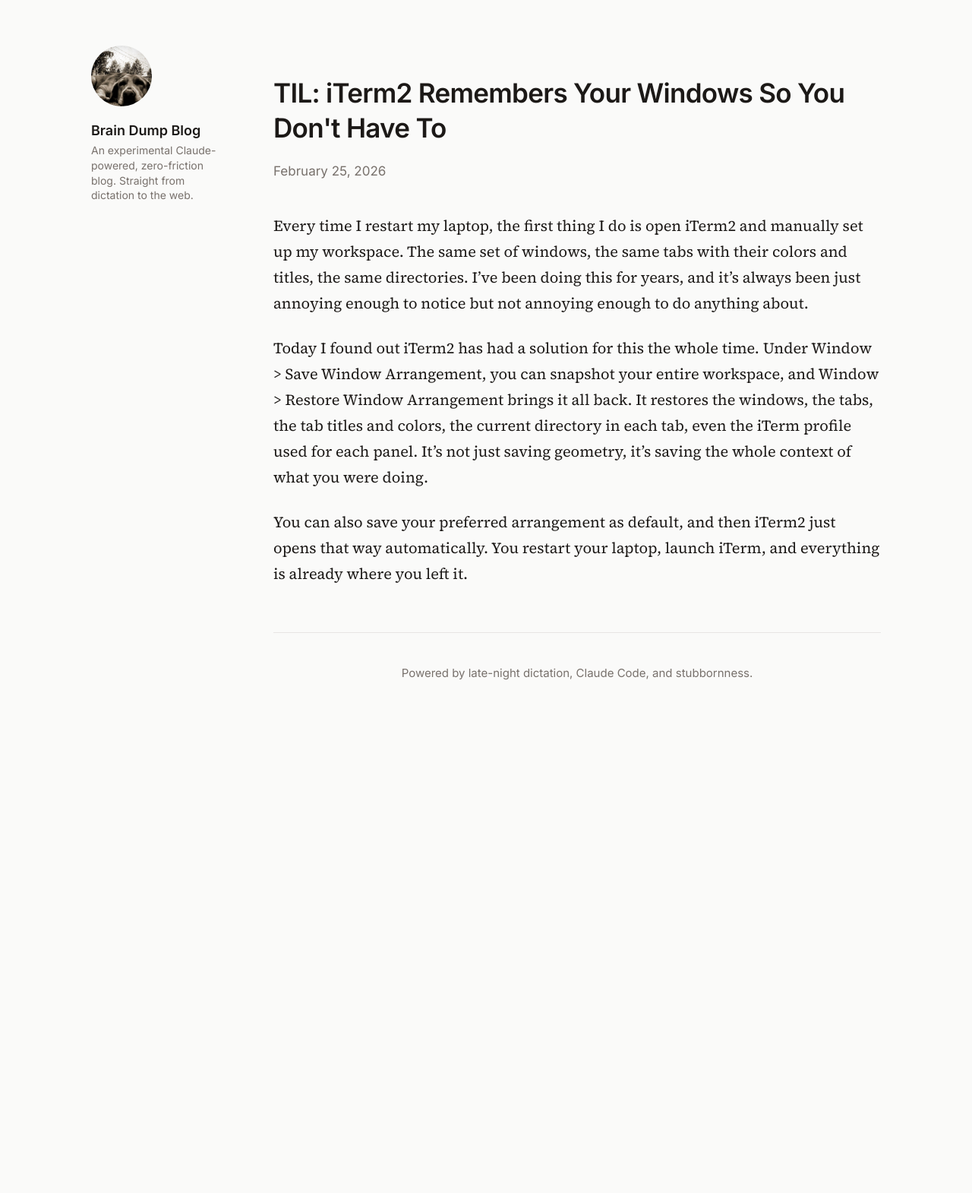
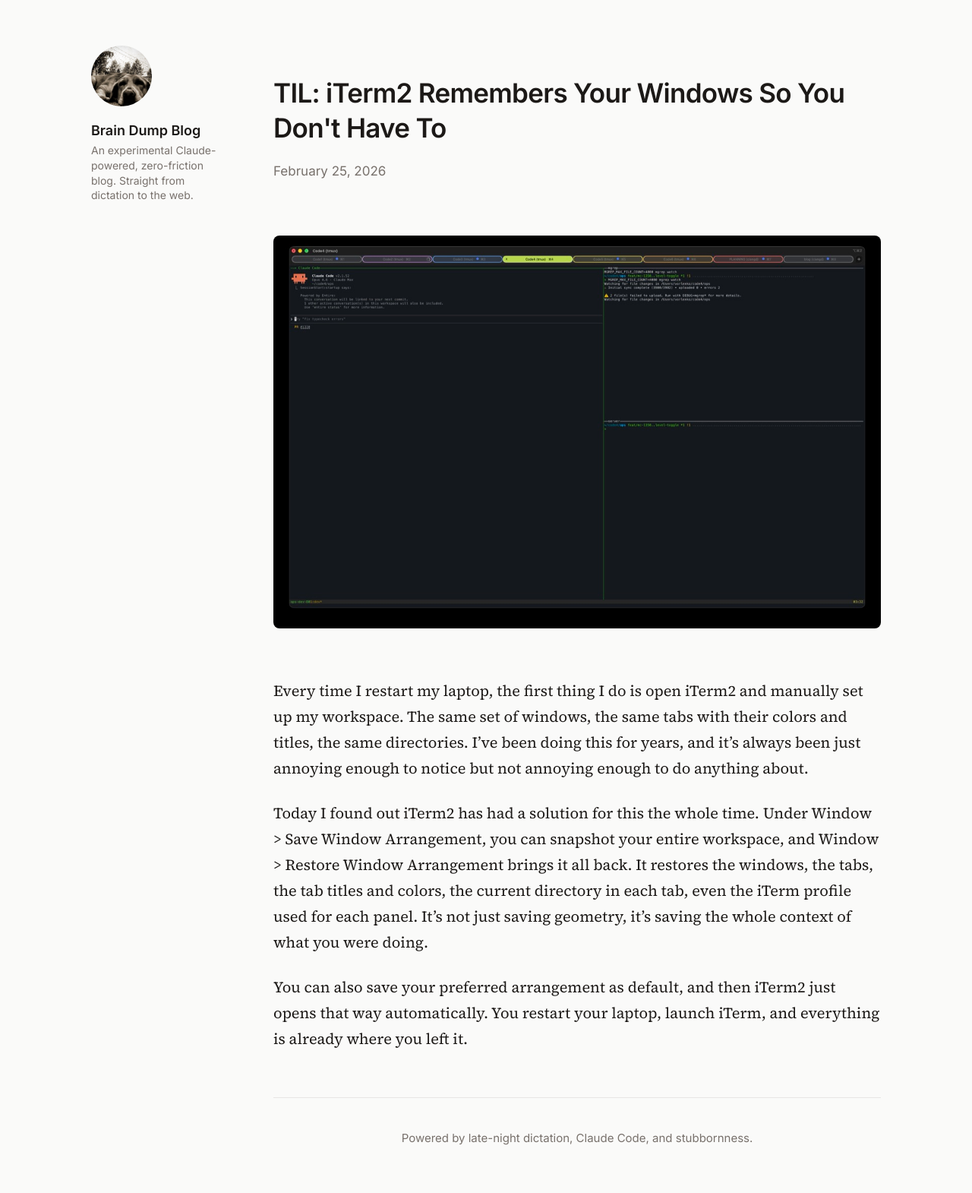
Before and after one commit to orlenko/blog, a Jekyll site: the page built from _posts/2026-02-25-iterm2-window-arrangements.md, in a window 1280 px wide. Shown: the whole page at 76% size. Built offline with Jekyll 4.4.1, drawn with Linux system fonts in a browser that asks for light colours; before the commit the page ends 958 px from its top, so only the background shows below that.

Commit message:
Add scaled-down iTerm2 screenshot to TIL post
Co-Authored-By: Claude Opus 4.6 <noreply@anthropic.com>

```diff
--- a/_posts/2026-02-25-iterm2-window-arrangements.md
+++ b/_posts/2026-02-25-iterm2-window-arrangements.md
@@ -2,6 +2,8 @@
 title: "TIL: iTerm2 Remembers Your Windows So You Don't Have To"
 date: 2026-02-25 02:32:38 -0500
 ---
+
+![My iTerm2 workspace with a bunch of tabs]({{ site.baseurl }}/assets/images/2026-02-25-iterm2-arrangement.jpg)
 
 Every time I restart my laptop, the first thing I do is open iTerm2 and manually set up my workspace. The same set of windows, the same tabs with their colors and titles, the same directories. I've been doing this for years, and it's always been just annoying enough to notice but not annoying enough to do anything about.
 
```
Also changed, not shown: assets/images/2026-02-25-iterm2-arrangement.jpg (added).
